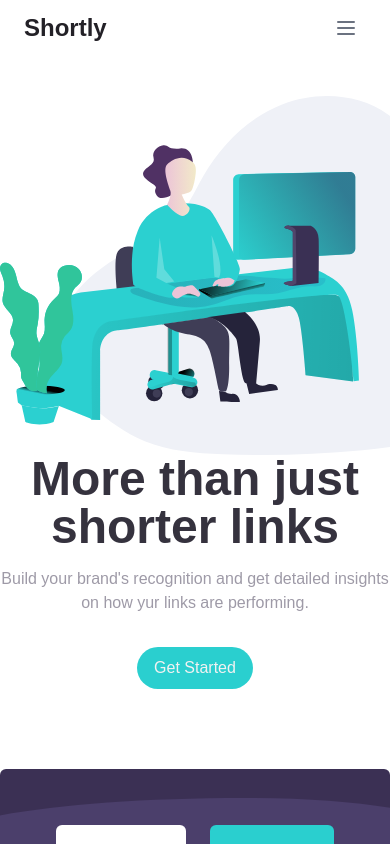
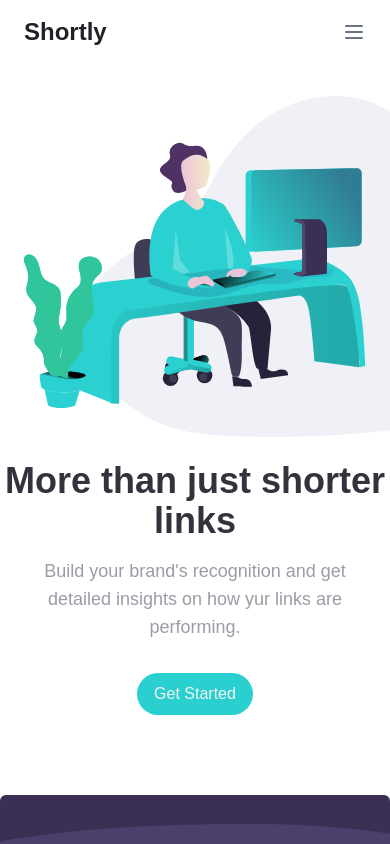
Before and after one commit to Carlos95HD/react-url-shortening, a React (Create React App) app: page / in a window 390 px wide. Shown: the top 844 px of the page. Built offline with nearby package versions, Linux system fonts and the light colour scheme.

Commit message:
Updated | Navbar & Title

```diff
--- a/src/assets/css/input.css
+++ b/src/assets/css/input.css
@@ -38,7 +38,7 @@ h2,h3{
   color: var(--very-dark-blue);
 }
 
-p, a{
+p{
   color: var(--grayish-violet);
 }
 
@@ -49,13 +49,11 @@ footer{
 /* Presets */
 .btn {
   display: inline-block;
-  font-weight: 400;
   text-align: center;
   white-space: nowrap;
   vertical-align: middle;
   user-select: none;
   border: 1px solid transparent;
-  font-size: 1rem;
   line-height: 1.5;
   transition: all 300ms ease;
 }
@@ -125,6 +123,7 @@ footer{
 
 /* Footer */
 .footer_link{
+  color: var(--gray);
   transition: color 300ms ease;
 }
 
--- a/src/assets/css/styles.css
+++ b/src/assets/css/styles.css
@@ -500,18 +500,6 @@ Ensure the default browser behavior of the `hidden` attribute.
   }
 }
 
-.sr-only {
-  position: absolute;
-  width: 1px;
-  height: 1px;
-  padding: 0;
-  margin: -1px;
-  overflow: hidden;
-  clip: rect(0, 0, 0, 0);
-  white-space: nowrap;
-  border-width: 0;
-}
-
 .fixed {
   position: fixed;
 }
@@ -566,6 +554,11 @@ Ensure the default browser behavior of the `hidden` attribute.
   margin-right: 1.5rem;
 }
 
+.my-4 {
+  margin-top: 1rem;
+  margin-bottom: 1rem;
+}
+
 .my-10 {
   margin-top: 2.5rem;
   margin-bottom: 2.5rem;
@@ -574,6 +567,11 @@ Ensure the default browser behavior of the `hidden` attribute.
 .my-24 {
   margin-top: 6rem;
   margin-bottom: 6rem;
+}
+
+.mx-4 {
+  margin-left: 1rem;
+  margin-right: 1rem;
 }
 
 .mt-40 {
@@ -620,12 +618,20 @@ Ensure the default browser behavior of the `hidden` attribute.
   margin-top: 6rem;
 }
 
+.ml-6 {
+  margin-left: 1.5rem;
+}
+
 .mr-6 {
   margin-right: 1.5rem;
 }
 
 .ml-1 {
   margin-left: 0.25rem;
+}
+
+.mb-6 {
+  margin-bottom: 1.5rem;
 }
 
 .block {
@@ -648,8 +654,8 @@ Ensure the default browser behavior of the `hidden` attribute.
   height: 1.5rem;
 }
 
-.h-96 {
-  height: 24rem;
+.h-\[23rem\] {
+  height: 23rem;
 }
 
 .h-0 {
@@ -690,8 +696,8 @@ Ensure the default browser behavior of the `hidden` attribute.
   width: 4rem;
 }
 
-.w-\[140\%\] {
-  width: 140%;
+.w-\[133\%\] {
+  width: 133%;
 }
 
 .w-2\/3 {
@@ -716,6 +722,10 @@ Ensure the default browser behavior of the `hidden` attribute.
 
 .flex-wrap {
   flex-wrap: wrap;
+}
+
+.place-content-center {
+  place-content: center;
 }
 
 .place-content-between {
@@ -789,10 +799,6 @@ Ensure the default browser behavior of the `hidden` attribute.
   background-color: rgb(255 255 255 / var(--tw-bg-opacity));
 }
 
-.p-2 {
-  padding: 0.5rem;
-}
-
 .p-8 {
   padding: 2rem;
 }
@@ -818,14 +824,14 @@ Ensure the default browser behavior of the `hidden` attribute.
   padding-bottom: 4rem;
 }
 
+.px-6 {
+  padding-left: 1.5rem;
+  padding-right: 1.5rem;
+}
+
 .py-2 {
   padding-top: 0.5rem;
   padding-bottom: 0.5rem;
-}
-
-.px-6 {
-  padding-left: 1.5rem;
-  padding-right: 1.5rem;
 }
 
 .px-4 {
@@ -836,6 +842,14 @@ Ensure the default browser behavior of the `hidden` attribute.
 .py-12 {
   padding-top: 3rem;
   padding-bottom: 3rem;
+}
+
+.pb-2 {
+  padding-bottom: 0.5rem;
+}
+
+.pt-4 {
+  padding-top: 1rem;
 }
 
 .pr-4 {
@@ -864,6 +878,11 @@ Ensure the default browser behavior of the `hidden` attribute.
   line-height: 1.25rem;
 }
 
+.text-lg {
+  font-size: 1.125rem;
+  line-height: 1.75rem;
+}
+
 .text-4xl {
   font-size: 2.25rem;
   line-height: 2.5rem;
@@ -874,14 +893,13 @@ Ensure the default browser behavior of the `hidden` attribute.
   line-height: 1.75rem;
 }
 
-.text-5xl {
-  font-size: 3rem;
-  line-height: 1;
+.text-4xl2 {
+  font-size: 2.5rem;
 }
 
-.text-lg {
-  font-size: 1.125rem;
-  line-height: 1.75rem;
+.text-base {
+  font-size: 1rem;
+  line-height: 1.5rem;
 }
 
 .font-semibold {
@@ -964,7 +982,7 @@ h2,h3{
   color: var(--very-dark-blue);
 }
 
-p, a{
+p{
   color: var(--grayish-violet);
 }
 
@@ -976,7 +994,6 @@ footer{
 
 .btn {
   display: inline-block;
-  font-weight: 400;
   text-align: center;
   white-space: nowrap;
   vertical-align: middle;
@@ -984,7 +1001,6 @@ footer{
       -ms-user-select: none;
           user-select: none;
   border: 1px solid transparent;
-  font-size: 1rem;
   line-height: 1.5;
   transition: all 300ms ease;
 }
@@ -1058,6 +1074,7 @@ footer{
 /* Footer */
 
 .footer_link{
+  color: var(--gray);
   transition: color 300ms ease;
 }
 
@@ -1074,6 +1091,11 @@ footer{
   fill:cyan
 }
 
+.hover\:text-gray-300:hover {
+  --tw-text-opacity: 1;
+  color: rgb(209 213 219 / var(--tw-text-opacity));
+}
+
 .focus\:outline-none:focus {
   outline: 2px solid transparent;
   outline-offset: 2px;
@@ -1083,6 +1105,12 @@ footer{
   --tw-ring-offset-shadow: var(--tw-ring-inset) 0 0 0 var(--tw-ring-offset-width) var(--tw-ring-offset-color);
   --tw-ring-shadow: var(--tw-ring-inset) 0 0 0 calc(1px + var(--tw-ring-offset-width)) var(--tw-ring-color);
   box-shadow: var(--tw-ring-offset-shadow), var(--tw-ring-shadow), var(--tw-shadow, 0 0 #0000);
+}
+
+@media (min-width: 640px) {
+  .sm\:w-60 {
+    width: 15rem;
+  }
 }
 
 @media (min-width: 768px) {
@@ -1132,9 +1160,18 @@ footer{
     grid-row-start: auto;
   }
 
+  .md\:m-0 {
+    margin: 0px;
+  }
+
   .md\:mx-auto {
     margin-left: auto;
     margin-right: auto;
+  }
+
+  .md\:mx-0 {
+    margin-left: 0px;
+    margin-right: 0px;
   }
 
   .md\:ml-4 {
@@ -1143,6 +1180,14 @@ footer{
 
   .md\:mt-0 {
     margin-top: 0px;
+  }
+
+  .md\:mb-0 {
+    margin-bottom: 0px;
+  }
+
+  .md\:ml-0 {
+    margin-left: 0px;
   }
 
   .md\:flex {
@@ -1171,6 +1216,18 @@ footer{
 
   .md\:w-3\/4 {
     width: 75%;
+  }
+
+  .md\:w-\[140\%\] {
+    width: 140%;
+  }
+
+  .md\:w-32 {
+    width: 8rem;
+  }
+
+  .md\:w-\[8\.2rem\] {
+    width: 8.2rem;
   }
 
   .md\:grow {
@@ -1238,17 +1295,23 @@ footer{
     line-height: 1.25rem;
   }
 
-  .md\:font-medium {
-    font-weight: 500;
+  .md\:text-gray-400 {
+    --tw-text-opacity: 1;
+    color: rgb(156 163 175 / var(--tw-text-opacity));
+  }
+
+  .md\:text-gray-violet {
+    --tw-text-opacity: 1;
+    color: rgb(158 154 167 / var(--tw-text-opacity));
   }
 
   .md\:transition-none {
     transition-property: none;
   }
 
-  .md\:hover\:text-gray-900:hover {
+  .md\:hover\:text-violet-dark:hover {
     --tw-text-opacity: 1;
-    color: rgb(17 24 39 / var(--tw-text-opacity));
+    color: rgb(35 33 39 / var(--tw-text-opacity));
   }
 }
 
--- a/src/components/layout/NavBar.tsx
+++ b/src/components/layout/NavBar.tsx
@@ -6,17 +6,16 @@ export const NavBar = () => {
   return (
     <nav className="border-gray-200 fixed top-0 z-50 w-full md:z-0 md:container md:mx-auto md:py-2.5 md:relative">
       <div className="flex flex-wrap items-center justify-between mx-auto text-center md:h-16">
-        <div className="bg-white py-2 px-6 flex w-full justify-between md:w-auto md:p-0">
+        <div className="bg-white pb-2 pt-4 px-6 flex w-full justify-between md:w-auto md:p-0">
           <h1 className="self-center text-2xl font-semibold whitespace-nowrap">
             Shortly
           </h1>
           <button
             data-collapse-toggle="mobile-menu"
             type="button"
-            className="inline-flex items-center p-2 ml-3 text-sm text-gray-500 rounded-lg md:hidden focus:outline-none "
+            className="inline-flex items-center ml-3 text-sm text-gray-500 rounded-lg md:hidden focus:outline-none "
             onClick={() => setOpenNav(!openNav)}
           >
-            <span className="sr-only">Open main menu</span>
             {openNav ? (
               <svg
                 xmlns="http://www.w3.org/2000/svg"
@@ -24,11 +23,11 @@ export const NavBar = () => {
                 fill="none"
                 viewBox="0 0 24 24"
                 stroke="currentColor"
-                stroke-width="2"
+                strokeWidth="2"
               >
                 <path
-                  stroke-linecap="round"
-                  stroke-linejoin="round"
+                  strokeLinecap="round"
+                  strokeLinejoin="round"
                   d="M6 18L18 6M6 6l12 12"
                 />
               </svg>
@@ -39,11 +38,11 @@ export const NavBar = () => {
                 fill="none"
                 viewBox="0 0 24 24"
                 stroke="currentColor"
-                stroke-width="2"
+                strokeWidth="2"
               >
                 <path
-                  stroke-linecap="round"
-                  stroke-linejoin="round"
+                  strokeLinecap="round"
+                  strokeLinejoin="round"
                   d="M4 6h16M4 12h16M4 18h16"
                 />
               </svg>
@@ -52,43 +51,45 @@ export const NavBar = () => {
         </div>
         <div
           className={`${
-            openNav ? "h-96 bg-nav p-8" : "h-0 overflow-hidden"
-          } w-full transition-all ease-out duration-500 mx-6 md:transition-none rounded-md md:p-0 md:bg-transparent md:flex md:justify-between md:grow md:ml-4 md:w-4/5 md:overflow-visible md:h-0`}
+            openNav ? "h-[23rem] bg-nav p-8" : "h-0 overflow-hidden"
+          } flex flex-col text-lg font-semibold text-white place-content-center w-full md:text-gray-400 transition-all ease-out duration-500 mx-6 md:flex-row md:transition-none rounded-md md:p-0 md:bg-transparent md:flex md:justify-between md:grow md:ml-4 md:w-4/5 md:overflow-visible md:h-0`}
         >
           {/* NavLinks */}
-          <ul className="flex flex-col mt-4 border-b border-gray-500 md:border-0 md:flex-row md:space-x-8 md:mt-0 md:text-sm md:font-medium md:self-center">
+          <ul className="flex flex-col md:border-0 md:ml-4 md:flex-row md:space-x-8 md:mt-0 md:text-sm md:self-center">
             <li className="self-center">
               <a
                 href="/"
-                className="block py-2 pr-4 pl-3 md:border-0 md:hover:text-gray-900 md:p-0"
+                className="block py-2 pr-4 pl-3 md:border-0 hover:text-gray-300 md:text-gray-violet md:hover:text-violet-dark md:p-0"
               >
                 Features
               </a>
             </li>
-            <li className="self-center">
+            <li className="self-center my-4">
               <a
                 href="/"
-                className="block py-2 pr-4 pl-3 md:border-0 md:hover:text-gray-900 md:p-0"
+                className="block py-2 pr-4 pl-3 md:border-0 hover:text-gray-300 md:text-gray-violet md:hover:text-violet-dark md:p-0"
               >
                 Pricing
               </a>
             </li>
-            <li className="self-center">
+            <li className="self-center mb-4 md:mb-0">
               <a
                 href="/"
-                className="block py-2 pr-4 pl-3 md:border-0 md:hover:text-gray-900 md:p-0"
+                className="block py-2 pr-4 pl-3 md:border-0 hover:text-gray-300 md:text-gray-violet md:hover:text-violet-dark md:p-0"
               >
                 Resources
               </a>
             </li>
           </ul>
 
+          <div className="border-b border-gray-500 sm:w-60 self-center md:hidden"></div>
+
           {/* Buttons */}
-          <ul className="flex flex-col mt-4 md:flex-row md:space-x-8 md:mt-0 md:text-sm md:font-medium md:self-center">
-            <li className="self-center">
+          <ul className="flex flex-col mt-4 md:flex-row md:space-x-8 md:mt-0 md:text-sm md:self-center md:w-[8.2rem]">
+            <li className="self-center mb-4 md:mb-0">
               <a
                 href="/"
-                className="block py-2 pr-4 pl-3 md:border-0 md:hover:text-gray-900 md:p-0"
+                className="block py-2 pr-4 pl-3 md:border-0 hover:text-gray-300 md:text-gray-violet md:hover:text-violet-dark md:p-0"
               >
                 Login
               </a>
@@ -96,7 +97,7 @@ export const NavBar = () => {
             <li>
               <a
                 href="/"
-                className="btn btn-primary block py-2 px-4 text-white rounded-full w-full md:w-auto md:border-0 md:hover:disabled:"
+                className="btn btn-primary block py-2 px-4 rounded-full w-full sm:w-60 md:w-auto md:border-0 md:hover:disabled"
               >
                 Sign Up
               </a>
--- a/src/components/layout/Title.tsx
+++ b/src/components/layout/Title.tsx
@@ -5,10 +5,10 @@ export const Title = () => {
     <article className="bg-white container grid grid-row-2 mx-auto mt-24 md:grid-cols-2 overflow-visible">
       <article className="row-start-2 md:row-start-auto">
         <div className="flex flex-col justify-center h-full items-center text-center md:text-left md:items-start md:w-3/4">
-          <h2 className="font-extrabold text-5xl lg:text-7xl">
+          <h2 className="font-extrabold text-4xl lg:text-7xl">
             More than just shorter links
           </h2>
-          <p className="mt-4">
+          <p className="mt-4 mx-4 text-lg md:mx-0">
             Build your brand's recognition and get detailed insights on how yur
             links are performing.
           </p>
@@ -19,7 +19,7 @@ export const Title = () => {
       </article>
 
       <div className="text-right row-start-1 md:row-start-auto">
-        <img src={`${working}`} alt="working" className="max-w-none w-[140%]" />
+        <img src={`${working}`} alt="working" className="max-w-none ml-6 mb-6 w-[133%] md:m-0 md:w-[140%]" />
       </div>
     </article>
   );
```
Also changed, not shown: tailwind.config.js (+13 -1 lines).
